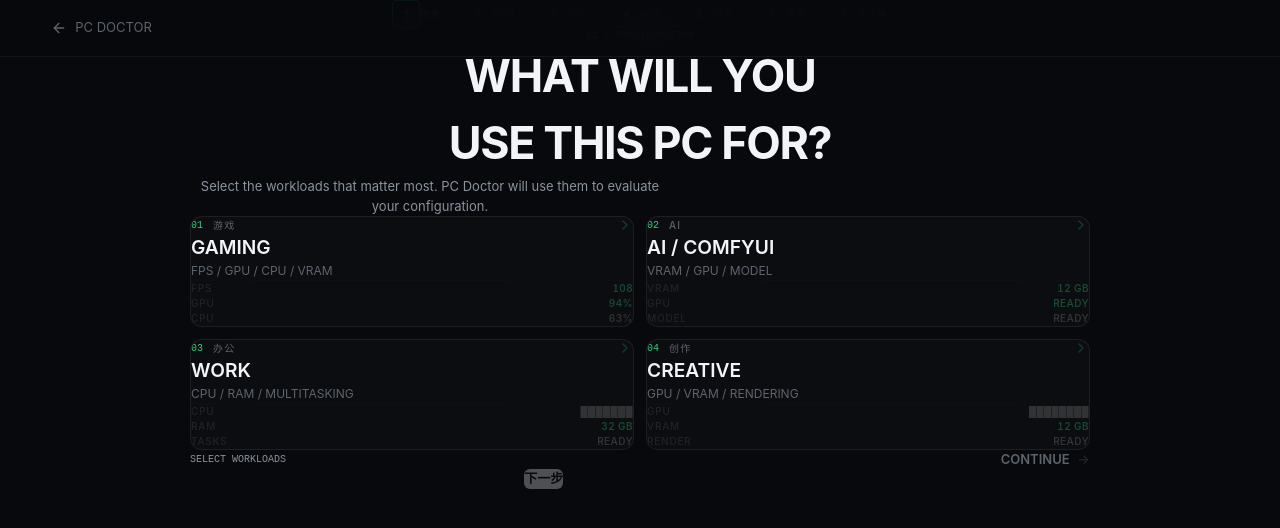
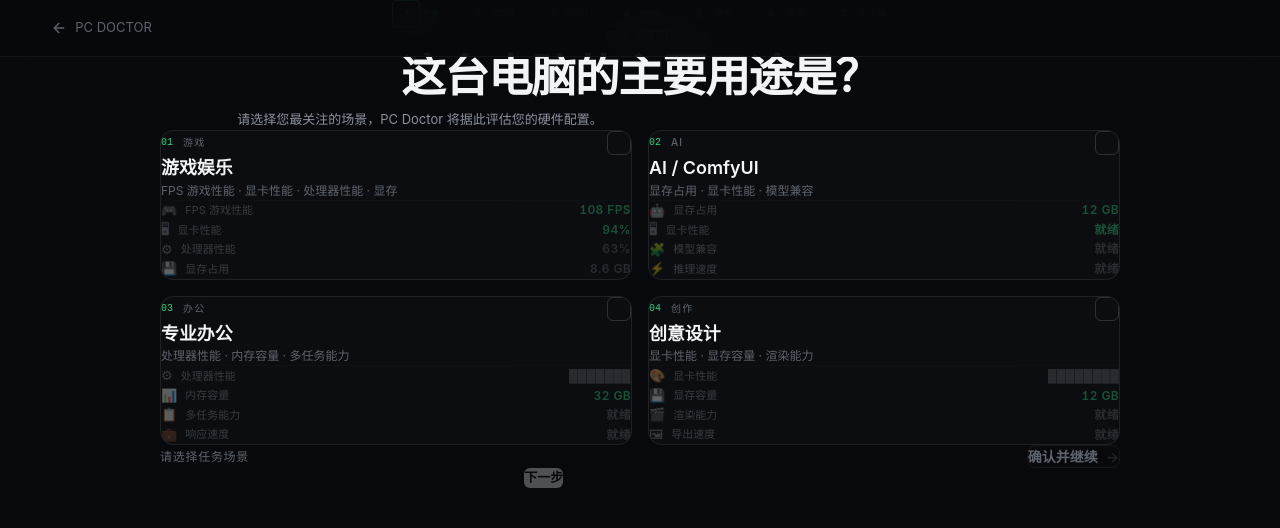
Before and after one commit to wangbatian232/PC-Doctor, a Next.js app: page / in a window 1280 px wide. Both pictures are taken after a click on the button "Start Your Diagnosis". Shown: the top 528 px of the page. Built offline with nearby package versions, Linux system fonts and the light colour scheme.

Commit message:
ui: full Chinese localization and layout refinement for usage scenario selection

```diff
--- a/src/components/diagnosis/UsageStep.tsx
+++ b/src/components/diagnosis/UsageStep.tsx
@@ -1,62 +1,54 @@
 "use client";
 
-import { motion } from "framer-motion";
+import { motion, AnimatePresence } from "framer-motion";
 import type { UsageScenario } from "@/types";
 
 interface Workload {
   id: UsageScenario;
   num: string;
   title: string;
-  tag: string;
   desc: string;
-  stats: { label: string; value: string; accent?: boolean }[];
+  stats: { icon: string; label: string; value: string; accent?: boolean }[];
 }
 
 const workloads: Workload[] = [
   {
-    id: "gaming", num: "01", title: "GAMING", tag: "游戏", desc: "FPS / GPU / CPU / VRAM",
+    id: "gaming", num: "01", title: "游戏娱乐", desc: "FPS 游戏性能 · 显卡性能 · 处理器性能 · 显存",
     stats: [
-      { label: "FPS", value: "108", accent: true },
-      { label: "GPU", value: "94%", accent: true },
-      { label: "CPU", value: "63%" },
+      { icon: "🎮", label: "FPS 游戏性能", value: "108 FPS", accent: true },
+      { icon: "🖥", label: "显卡性能", value: "94%", accent: true },
+      { icon: "⚙", label: "处理器性能", value: "63%" },
+      { icon: "💾", label: "显存占用", value: "8.6 GB" },
     ],
   },
   {
-    id: "ai", num: "02", title: "AI / COMFYUI", tag: "AI", desc: "VRAM / GPU / MODEL",
+    id: "ai", num: "02", title: "AI / ComfyUI", desc: "显存占用 · 显卡性能 · 模型兼容",
     stats: [
-      { label: "VRAM", value: "12 GB", accent: true },
-      { label: "GPU", value: "READY", accent: true },
-      { label: "MODEL", value: "READY" },
+      { icon: "🤖", label: "显存占用", value: "12 GB", accent: true },
+      { icon: "🖥", label: "显卡性能", value: "就绪", accent: true },
+      { icon: "🧩", label: "模型兼容", value: "就绪" },
+      { icon: "⚡", label: "推理速度", value: "就绪" },
     ],
   },
   {
-    id: "office", num: "03", title: "WORK", tag: "办公", desc: "CPU / RAM / MULTITASKING",
+    id: "office", num: "03", title: "专业办公", desc: "处理器性能 · 内存容量 · 多任务能力",
     stats: [
-      { label: "CPU", value: "███████" },
-      { label: "RAM", value: "32 GB", accent: true },
-      { label: "TASKS", value: "READY" },
+      { icon: "⚙", label: "处理器性能", value: "███████" },
+      { icon: "📊", label: "内存容量", value: "32 GB", accent: true },
+      { icon: "📋", label: "多任务能力", value: "就绪" },
+      { icon: "💼", label: "响应速度", value: "就绪" },
     ],
   },
   {
-    id: "general", num: "04", title: "CREATIVE", tag: "创作", desc: "GPU / VRAM / RENDERING",
+    id: "general", num: "04", title: "创意设计", desc: "显卡性能 · 显存容量 · 渲染能力",
     stats: [
-      { label: "GPU", value: "████████" },
-      { label: "VRAM", value: "12 GB", accent: true },
-      { label: "RENDER", value: "READY" },
+      { icon: "🎨", label: "显卡性能", value: "████████" },
+      { icon: "💾", label: "显存容量", value: "12 GB", accent: true },
+      { icon: "🎬", label: "渲染能力", value: "就绪" },
+      { icon: "🖼", label: "导出速度", value: "就绪" },
     ],
   },
 ];
-
-function MiniStat({ label, value, accent }: { label: string; value: string; accent?: boolean }) {
-  return (
-    <div className="flex items-center justify-between gap-2">
-      <span className="text-[10px] text-white/30 tracking-[0.08em] font-medium">{label}</span>
-      <span className={`text-[10px] font-semibold tabular-nums tracking-[0.04em] ${accent ? "text-[var(--accent-green)]" : "text-white/50"}`}>
-        {value}
-      </span>
-    </div>
-  );
-}
 
 interface UsageStepProps {
   selected: UsageScenario[];
@@ -65,95 +57,93 @@
 
 export default function UsageStep({ selected, onChange }: UsageStepProps) {
   const toggle = (id: UsageScenario) => {
-    if (selected.includes(id)) {
-      onChange(selected.filter((s) => s !== id));
-    } else {
-      onChange([...selected, id]);
-    }
+    if (selected.includes(id)) onChange(selected.filter(s => s !== id));
+    else onChange([...selected, id]);
   };
 
   return (
     <motion.div
-      initial={{ opacity: 0, y: 12 }}
-      animate={{ opacity: 1, y: 0 }}
-      exit={{ opacity: 0, y: -10 }}
+      initial={{ opacity: 0, y: 12 }} animate={{ opacity: 1, y: 0 }} exit={{ opacity: 0, y: -10 }}
       transition={{ duration: 0.4, ease: [0.22, 1, 0.36, 1] }}
-      className="w-full max-w-[900px] mx-auto"
+      className="w-full max-w-[960px] mx-auto pb-24"
     >
       {/* Header */}
-      <div className="text-center mb-[clamp(28px,4vw,48px)]">
-        <span className="t-mono text-[var(--accent-green)] mb-3 block">01 / CONFIGURATION</span>
-        <h2 className="text-[clamp(28px,3.5vw,48px)] font-bold text-[var(--text-primary)] tracking-[-0.03em] mb-2">
-          WHAT WILL YOU<br />USE THIS PC FOR?
+      <div className="text-center mb-[clamp(32px,5vw,56px)]">
+        <span className="t-mono text-[var(--accent-green)] mb-3 block">01 / 配置选择</span>
+        <h2 className="text-[clamp(28px,3.5vw,48px)] font-bold text-[var(--text-primary)] tracking-[-0.03em] mb-3">
+          这台电脑的主要用途是？
         </h2>
-        <p className="text-[clamp(13px,0.9vw,16px)] text-[var(--text-secondary)] max-w-[480px] mx-auto">
-          Select the workloads that matter most. PC Doctor will use them to evaluate your configuration.
+        <p className="text-[clamp(13px,0.9vw,16px)] text-[var(--text-secondary)] max-w-[520px] mx-auto">
+          请选择您最关注的场景，PC Doctor 将据此评估您的硬件配置。
         </p>
       </div>
 
       {/* Workload cards — 2x2 grid */}
-      <div className="grid sm:grid-cols-2 gap-3 mb-8">
+      <div className="grid sm:grid-cols-2 gap-4 mb-6">
         {workloads.map((w, i) => {
           const isSelected = selected.includes(w.id);
           return (
             <motion.button
               key={w.id}
               onClick={() => toggle(w.id)}
-              className={`relative text-left p-[clamp(20px,2.5vw,32px)] rounded-[12px] border transition-all duration-250 ease-out overflow-hidden group
+              className={`relative text-left p-[clamp(22px,3vw,36px)] rounded-[14px] border transition-all duration-250 ease-out overflow-hidden
                 ${isSelected
-                  ? "border-[rgba(53,208,127,0.4)] bg-[rgba(53,208,127,0.05)]"
-                  : "border-[rgba(255,255,255,0.07)] bg-[rgba(255,255,255,0.02)] hover:border-[rgba(255,255,255,0.12)] hover:bg-[rgba(255,255,255,0.035)]"
+                  ? "border-[var(--accent-green)] bg-[rgba(53,208,127,0.06)] shadow-[0_0_24px_rgba(53,208,127,0.06)]"
+                  : "border-[rgba(255,255,255,0.08)] bg-[rgba(255,255,255,0.02)] hover:border-[rgba(255,255,255,0.15)] hover:bg-[rgba(255,255,255,0.04)]"
                 }`}
-              initial={{ opacity: 0, y: 12 }}
+              initial={{ opacity: 0, y: 14 }}
               animate={{ opacity: 1, y: 0 }}
-              transition={{ delay: 0.06 * i, duration: 0.35, ease: [0.22, 1, 0.36, 1] }}
-              whileHover={{ y: -2 }}
+              transition={{ delay: 0.06 * i, duration: 0.4, ease: [0.22, 1, 0.36, 1] }}
+              whileHover={{ y: -3 }}
               whileTap={{ scale: 0.985 }}
             >
-              {/* Selected accent bar */}
+              {/* Top bar — selected */}
               {isSelected && (
-                <motion.div
-                  className="absolute top-0 left-0 right-0 h-[2px] bg-[var(--accent-green)]"
-                  initial={{ scaleX: 0 }} animate={{ scaleX: 1 }}
-                  transition={{ duration: 0.2, ease: "easeOut" }}
-                />
+                <motion.div className="absolute top-0 left-0 right-0 h-[2px] bg-[var(--accent-green)]"
+                  initial={{ scaleX: 0 }} animate={{ scaleX: 1 }} transition={{ duration: 0.25 }} />
               )}
 
               <div className="relative z-10">
-                {/* Top row: num + tag + arrow */}
-                <div className="flex items-center justify-between mb-4">
+                {/* Header row */}
+                <div className="flex items-center justify-between mb-5">
                   <div className="flex items-center gap-2.5">
                     <span className="t-mono text-[var(--accent-green)]">{w.num}</span>
-                    <span className="text-[10px] tracking-[0.12em] font-medium text-[var(--text-tertiary)]">{w.tag}</span>
+                    <span className="text-[10px] tracking-[0.12em] font-medium text-[var(--text-tertiary)] uppercase">{w.title === "游戏娱乐" ? "游戏" : w.title === "AI / ComfyUI" ? "AI" : w.title === "专业办公" ? "办公" : "创作"}</span>
+                  </div>
+                  {/* Checkbox state */}
+                  <motion.div
+                    className={`w-6 h-6 rounded-[6px] flex items-center justify-center transition-colors duration-200
+                      ${isSelected ? "bg-[var(--accent-green)]" : "border border-[rgba(255,255,255,0.15)] bg-transparent"}`}
+                    animate={{ scale: isSelected ? [1, 1.2, 1] : 1 }}
+                    transition={{ duration: 0.25 }}
+                  >
                     {isSelected && (
-                      <motion.span
-                        className="w-1.5 h-1.5 rounded-full bg-[var(--accent-green)]"
-                        initial={{ scale: 0 }} animate={{ scale: 1 }}
-                        transition={{ type: "spring", stiffness: 500 }}
-                      />
+                      <svg className="w-3.5 h-3.5 text-[var(--bg-void)]" fill="none" viewBox="0 0 24 24" stroke="currentColor" strokeWidth={4}>
+                        <path strokeLinecap="round" strokeLinejoin="round" d="M5 13l4 4L19 7" />
+                      </svg>
                     )}
-                  </div>
-                  <motion.div
-                    animate={{ opacity: isSelected ? 1 : 0.25, x: isSelected ? 2 : 0 }}
-                    transition={{ duration: 0.2 }}
-                  >
-                    <svg className="w-4 h-4 text-[var(--accent-green)]" fill="none" viewBox="0 0 24 24" stroke="currentColor" strokeWidth={2}>
-                      <path strokeLinecap="round" strokeLinejoin="round" d={isSelected ? "M5 13l4 4L19 7" : "M9 18l6-6-6-6"} />
-                    </svg>
                   </motion.div>
                 </div>
 
                 {/* Title + desc */}
-                <h3 className="text-[clamp(18px,1.5vw,22px)] font-semibold text-[var(--text-primary)] mb-1"
-                  style={{ transform: `translateX(${isSelected ? 3 : 0}px)`, transition: "transform 0.25s ease-out" }}>
+                <h3 className="text-[clamp(17px,1.4vw,24px)] font-semibold text-[var(--text-primary)] mb-1.5">
                   {w.title}
                 </h3>
-                <p className="text-[12px] text-[var(--text-tertiary)] mb-5">{w.desc}</p>
+                <p className="text-[12px] text-[var(--text-tertiary)] mb-6">{w.desc}</p>
 
-                {/* Mini diagnostic viz */}
-                <div className={`space-y-1.5 pt-4 border-t border-[rgba(255,255,255,0.04)] transition-opacity duration-300 ${isSelected ? "opacity-100" : "opacity-30"}`}>
-                  {w.stats.map((s) => (
-                    <MiniStat key={s.label} {...s} />
+                {/* Diagnostic stats */}
+                <div className={`space-y-2 pt-5 border-t border-[rgba(255,255,255,0.05)] transition-opacity duration-300
+                  ${isSelected ? "opacity-100" : "opacity-35"}`}>
+                  {w.stats.map((s, j) => (
+                    <div key={j} className="flex items-center justify-between">
+                      <span className="flex items-center gap-2 text-[11px] text-[var(--text-secondary)]">
+                        <span className="text-[13px]">{s.icon}</span>
+                        <span>{s.label}</span>
+                      </span>
+                      <span className={`text-[12px] font-semibold tabular-nums tracking-[0.03em] ${s.accent ? "text-[var(--accent-green)]" : "text-[var(--text-tertiary)]"}`}>
+                        {s.value}
+                      </span>
+                    </div>
                   ))}
                 </div>
               </div>
@@ -162,28 +152,29 @@
         })}
       </div>
 
-      {/* Bottom: count + continue */}
-      <div className="flex items-center justify-between">
-        <motion.p
-          className="t-mono text-[var(--text-secondary)]"
-          initial={{ opacity: 0 }} animate={{ opacity: 1 }} transition={{ delay: 0.3 }}
+      {/* Bottom bar — counts + big CTA */}
+      <motion.div
+        className="flex items-center justify-between gap-4"
+        initial={{ opacity: 0, y: 8 }} animate={{ opacity: 1, y: 0 }} transition={{ delay: 0.3 }}
+      >
+        <p className="text-[12px] text-[var(--text-tertiary)] tracking-[0.06em]">
+          {selected.length > 0 ? `已选择 ${selected.length} 个场景` : "请选择任务场景"}
+        </p>
+        <motion.div
+          className={`inline-flex items-center gap-2 px-6 py-2.5 rounded-[8px] text-[14px] font-semibold transition-all duration-250
+            ${selected.length > 0
+              ? "border border-[rgba(53,208,127,0.4)] text-[var(--accent-green)] hover:bg-[rgba(53,208,127,0.08)] cursor-pointer"
+              : "border border-[rgba(255,255,255,0.06)] text-[var(--text-tertiary)] cursor-not-allowed"
+            }`}
+          whileHover={selected.length > 0 ? { scale: 1.02 } : {}}
+          whileTap={selected.length > 0 ? { scale: 0.97 } : {}}
         >
-          {selected.length > 0 ? `${selected.length} WORKLOAD${selected.length > 1 ? "S" : ""} SELECTED` : "SELECT WORKLOADS"}
-        </motion.p>
-        <motion.div
-          className={`text-[13px] font-semibold flex items-center gap-2 transition-all duration-200
-            ${selected.length > 0 ? "text-[var(--accent-green)]" : "text-[var(--text-tertiary)]"}`}
-          initial={{ opacity: 0 }} animate={{ opacity: 1 }} transition={{ delay: 0.35 }}
-        >
-          CONTINUE
-          <motion.span
-            animate={{ x: selected.length > 0 ? 3 : 0, opacity: selected.length > 0 ? 1 : 0.3 }}
-            transition={{ duration: 0.2 }}
-          >
+          确认并继续
+          <motion.span animate={{ x: selected.length > 0 ? 3 : 0, opacity: selected.length > 0 ? 1 : 0.3 }} transition={{ duration: 0.2 }}>
             →
           </motion.span>
         </motion.div>
-      </div>
+      </motion.div>
     </motion.div>
   );
 }
```
